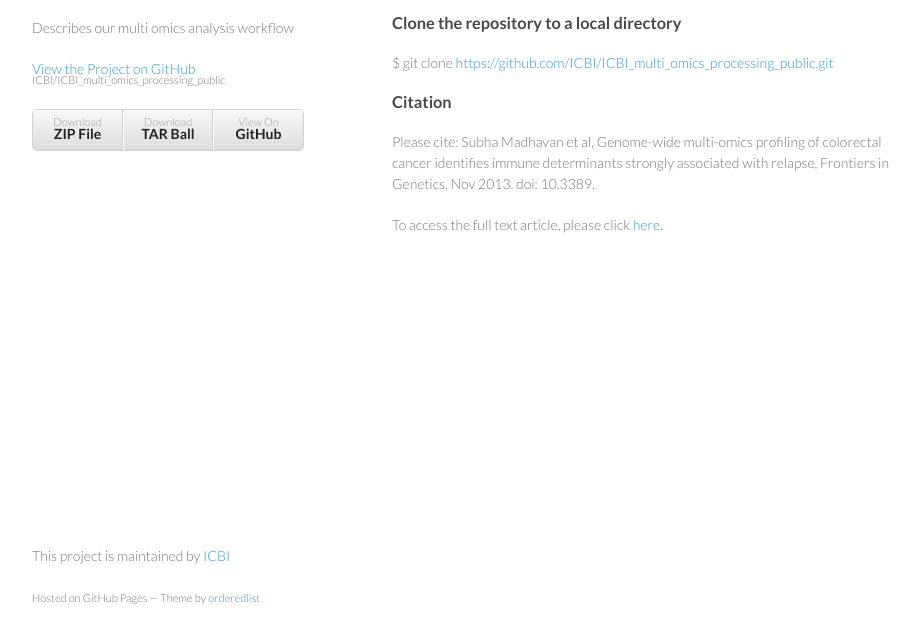
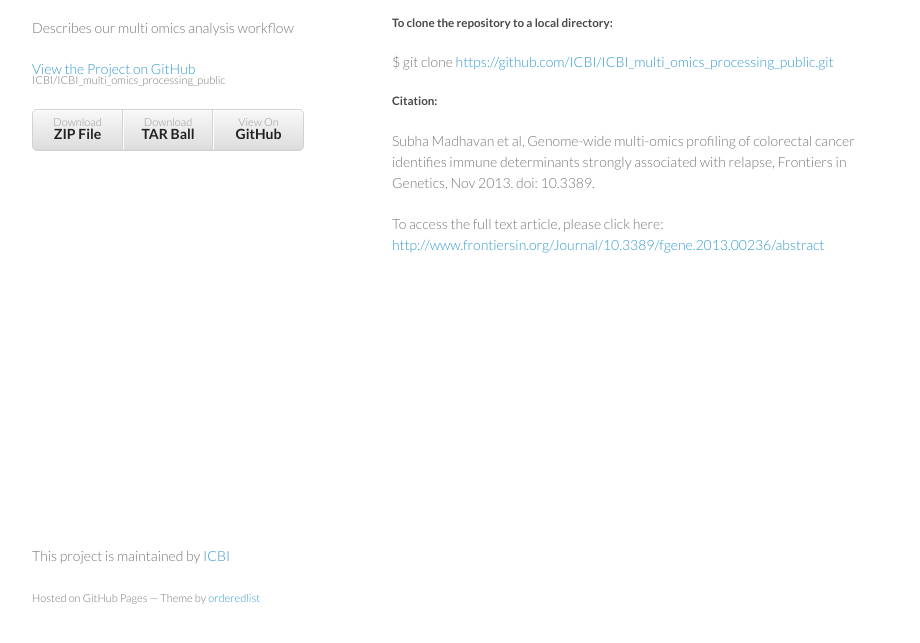
Before and after one commit to ICBI/ICBI_multi_omics_processing_public, a plain HTML site: page index.html in a window 1280 px wide. Shown: the part 123-766 px from the top of the page, without its empty margins (178-1098 px from the left). Drawn offline with Linux system fonts and the light colour scheme.

Commit message:
Create gh-pages branch via GitHub

```diff
--- a/index.html
+++ b/index.html
@@ -33,17 +33,17 @@
 
 <p>Here we describe the workflow for our multi omics analysis pipeline. </p>
 
-<h3>
-<a name="clone-the-repository-to-a-local-directory" class="anchor" href="#clone-the-repository-to-a-local-directory"><span class="octicon octicon-link"></span></a>Clone the repository to a local directory</h3>
+<h5>
+<a name="to-clone-the-repository-to-a-local-directory" class="anchor" href="#to-clone-the-repository-to-a-local-directory"><span class="octicon octicon-link"></span></a>To clone the repository to a local directory:</h5>
 
 <p>$ git clone <a href="https://github.com/ICBI/ICBI_multi_omics_processing_public.git">https://github.com/ICBI/ICBI_multi_omics_processing_public.git</a></p>
 
-<h3>
-<a name="citation" class="anchor" href="#citation"><span class="octicon octicon-link"></span></a>Citation</h3>
+<h5>
+<a name="citation" class="anchor" href="#citation"><span class="octicon octicon-link"></span></a>Citation:</h5>
 
-<p>Please cite:  Subha Madhavan et al, Genome-wide multi-omics profiling of colorectal cancer identifies immune determinants strongly associated with relapse, Frontiers in Genetics, Nov 2013. doi: 10.3389.</p>
+<p>Subha Madhavan et al, Genome-wide multi-omics profiling of colorectal cancer identifies immune determinants strongly associated with relapse, Frontiers in Genetics, Nov 2013. doi: 10.3389.</p>
 
-<p>To access the full text article, please click <a href="http://www.frontiersin.org/Journal/10.3389/fgene.2013.00236/abstract">here</a>.</p>
+<p>To access the full text article, please click here: <a href="http://www.frontiersin.org/Journal/10.3389/fgene.2013.00236/abstract">http://www.frontiersin.org/Journal/10.3389/fgene.2013.00236/abstract</a></p>
       </section>
       <footer>
         <p>This project is maintained by <a href="https://github.com/ICBI">ICBI</a></p>
--- a/params.json
+++ b/params.json
@@ -1 +1 @@
-{"name":"ICBI multi omics processing pipeline","tagline":"Describes our multi omics analysis workflow ","body":"### Welcome to the ICBI multi omics processing pipeline page.\r\nHere we describe the workflow for our multi omics analysis pipeline. \r\n\r\n### Clone the repository to a local directory\r\n$ git clone https://github.com/ICBI/ICBI_multi_omics_processing_public.git\r\n\r\n### Citation\r\nPlease cite:  Subha Madhavan et al, Genome-wide multi-omics profiling of colorectal cancer identifies immune determinants strongly associated with relapse, Frontiers in Genetics, Nov 2013. doi: 10.3389.\r\n\r\nTo access the full text article, please click [here](http://www.frontiersin.org/Journal/10.3389/fgene.2013.00236/abstract).\r\n\r\n\r\n","google":"","note":"Don't delete this file! It's used internally to help with page regeneration."}
+{"name":"ICBI multi omics processing pipeline","tagline":"Describes our multi omics analysis workflow ","body":"### Welcome to the ICBI multi omics processing pipeline page.\r\nHere we describe the workflow for our multi omics analysis pipeline. \r\n\r\n#####To clone the repository to a local directory:\r\n$ git clone https://github.com/ICBI/ICBI_multi_omics_processing_public.git\r\n\r\n#####Citation:\r\nSubha Madhavan et al, Genome-wide multi-omics profiling of colorectal cancer identifies immune determinants strongly associated with relapse, Frontiers in Genetics, Nov 2013. doi: 10.3389.\r\n\r\nTo access the full text article, please click here: http://www.frontiersin.org/Journal/10.3389/fgene.2013.00236/abstract\r\n","google":"","note":"Don't delete this file! It's used internally to help with page regeneration."}
```
